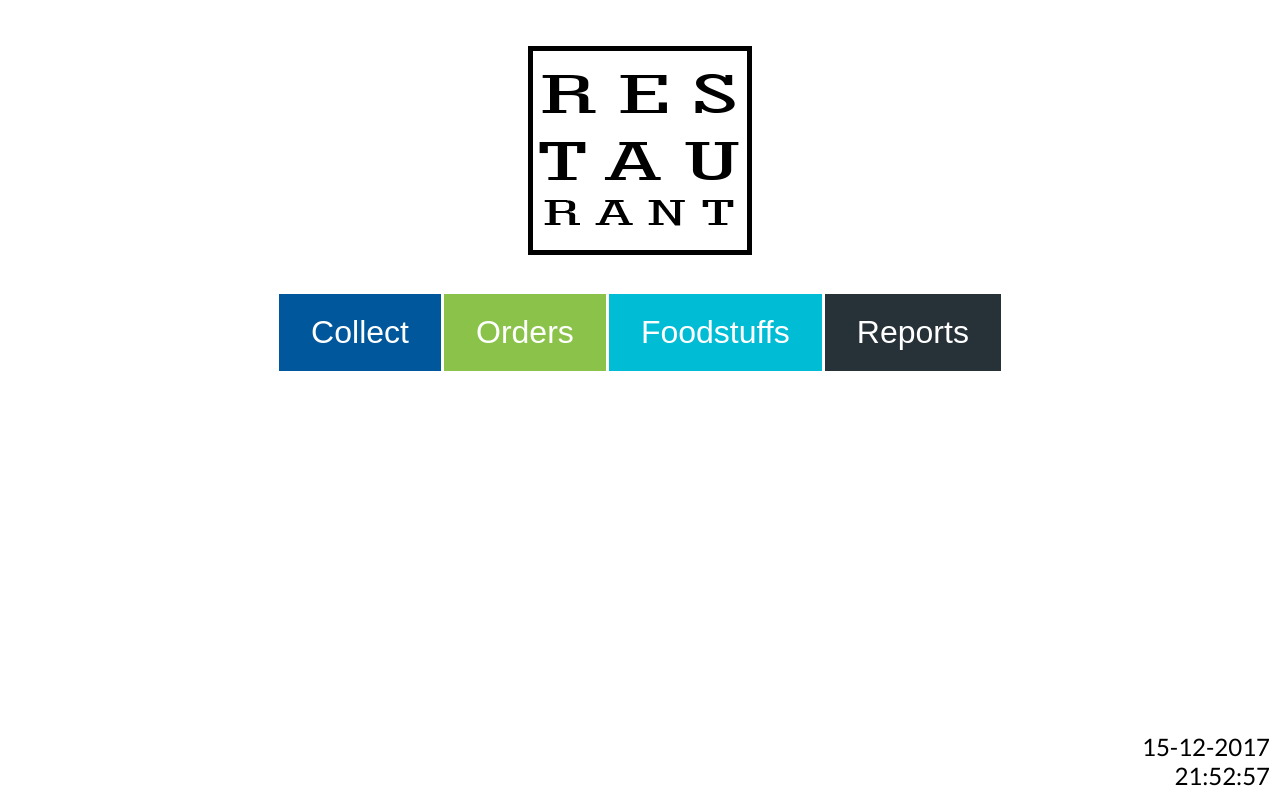
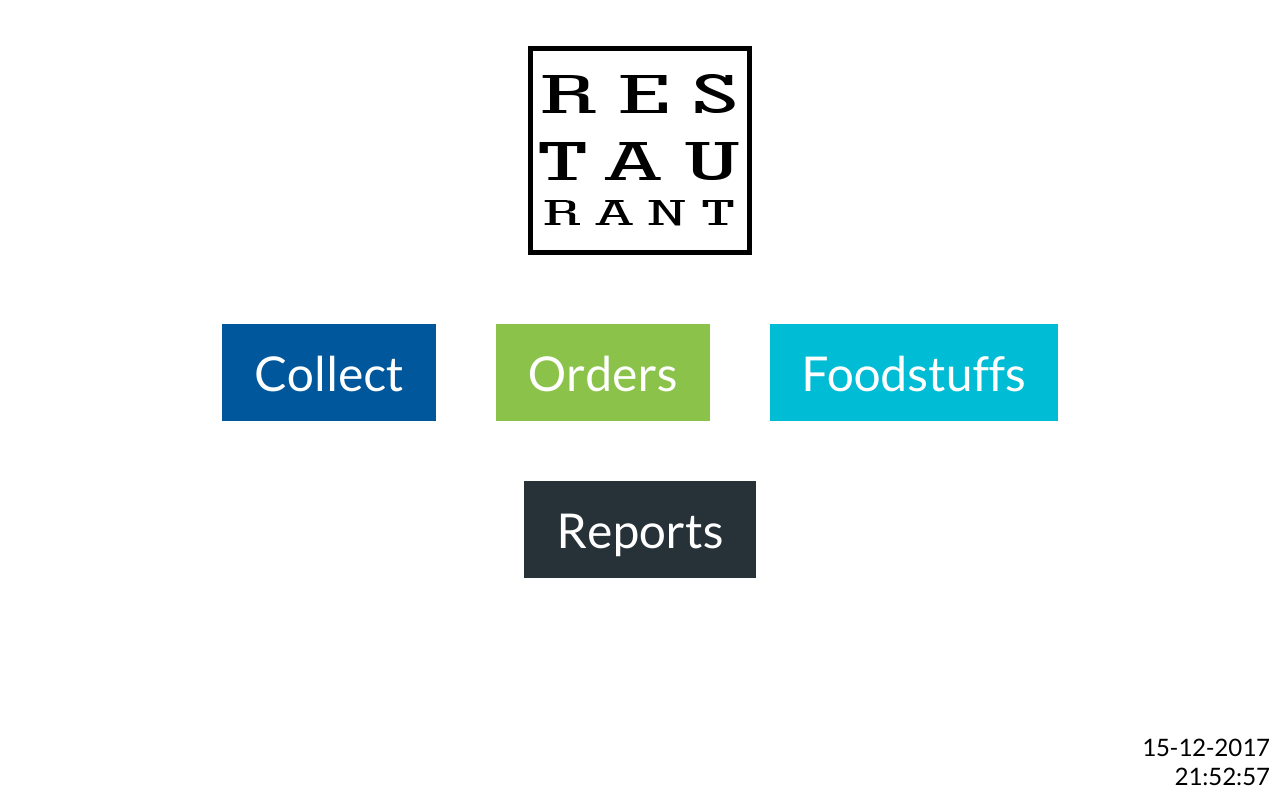
Before and after one commit to szymonSanok/ROS, a PHP site: page / in a window 1280 px wide. Run offline with PHP 8.4, Linux system fonts and the light colour scheme.

Commit message:
frontend
Lepsza responsywność

```diff
--- a/css/style.css
+++ b/css/style.css
@@ -1,16 +1,31 @@
+*{
+    font-family: 'Lato', sans-serif;
+}
+
 .container{
     text-align: center;
-    margin: 10px auto;
-    font-family: 'Lato', sans-serif;
+    margin: 10px 10%;
+}
+
+
+
+#buttons{
+    display: flex;
+    flex-direction: row;
+    justify-content: center;
+    align-items: center;
+    flex-wrap: wrap;
 }
 
 #buttons button{
     border: none;
     color: white;
     padding: 20px 32px;
+    margin: 30px;
     text-align: center;
     text-decoration: none;
-    font-size: 2em;
+    font-size: 3em;
+    align-self: center;
 }
 
 #button1{
--- a/index.php
+++ b/index.php
@@ -2,7 +2,8 @@
 <html lang="en">
 
 <head>
-    <meta charset="utf-8" >
+    <meta charset="utf-8">
+    <meta name="viewport" content="width=device-width, initial-scale=1">
     <link href="css/style.css" rel="stylesheet">
     <link rel="icon" href="img/favicon.ico">
     <title>ROS - Restaurant Ordering System</title>
@@ -11,7 +12,7 @@
 </head>
 
 <body>
-    <main class="container">
+    <main class="container" id="index-site">
         <header>
             <img src="img/restaurant.png" alt="Restaurant Ordering System">
         </header>
@@ -22,10 +23,10 @@
             <a href="foodstuffs.php"><button id="button3">Foodstuffs</button></a>
             <a href="reports.php"><button id="button4">Reports</button></a>
         </div>
+    </main>
 
-        <div id="clock"></div>
-        <script>counter();</script>
-    </main>
+    <div id="clock"> <script>counter();</script> </div>
+
 
 </body>
 
```
